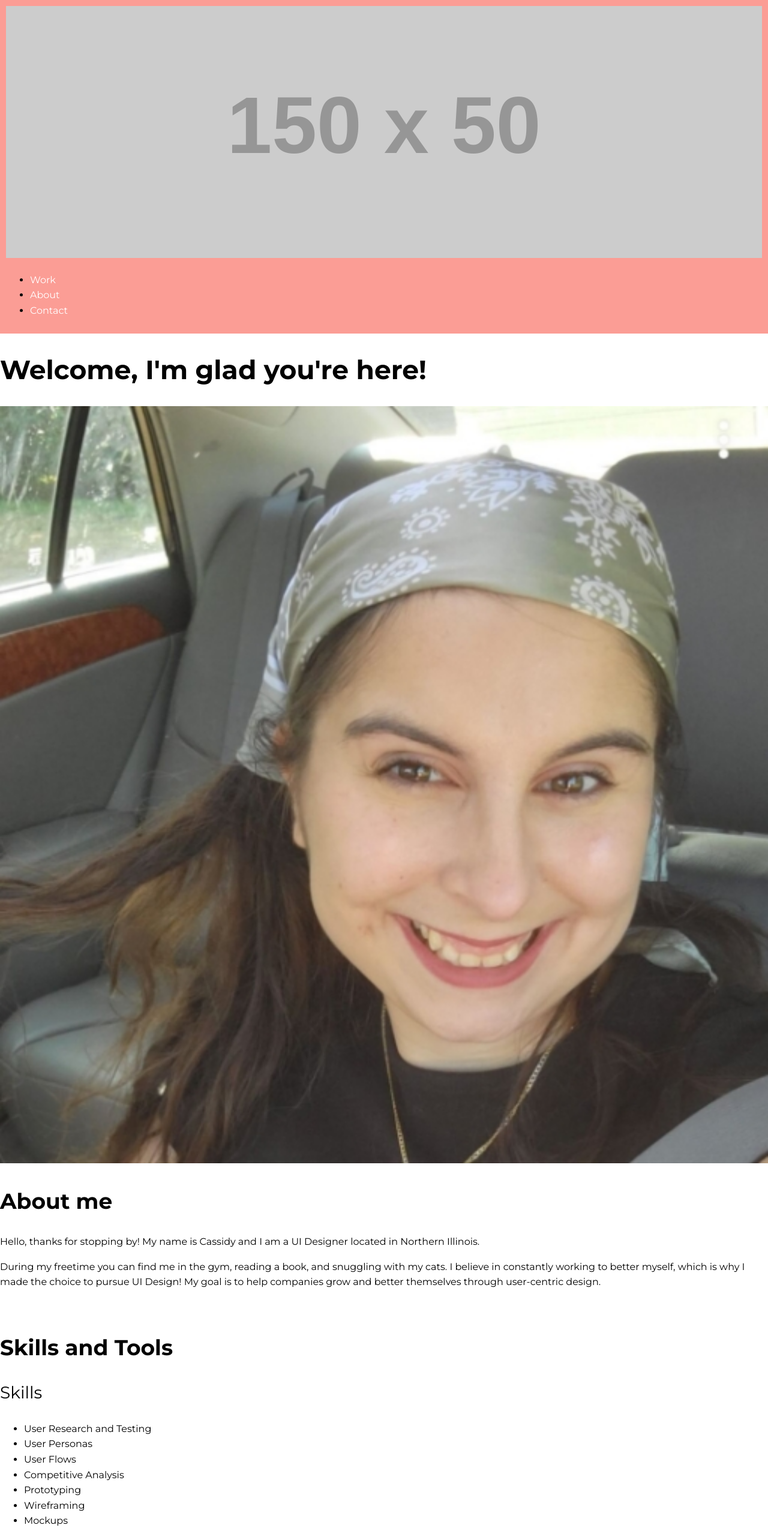
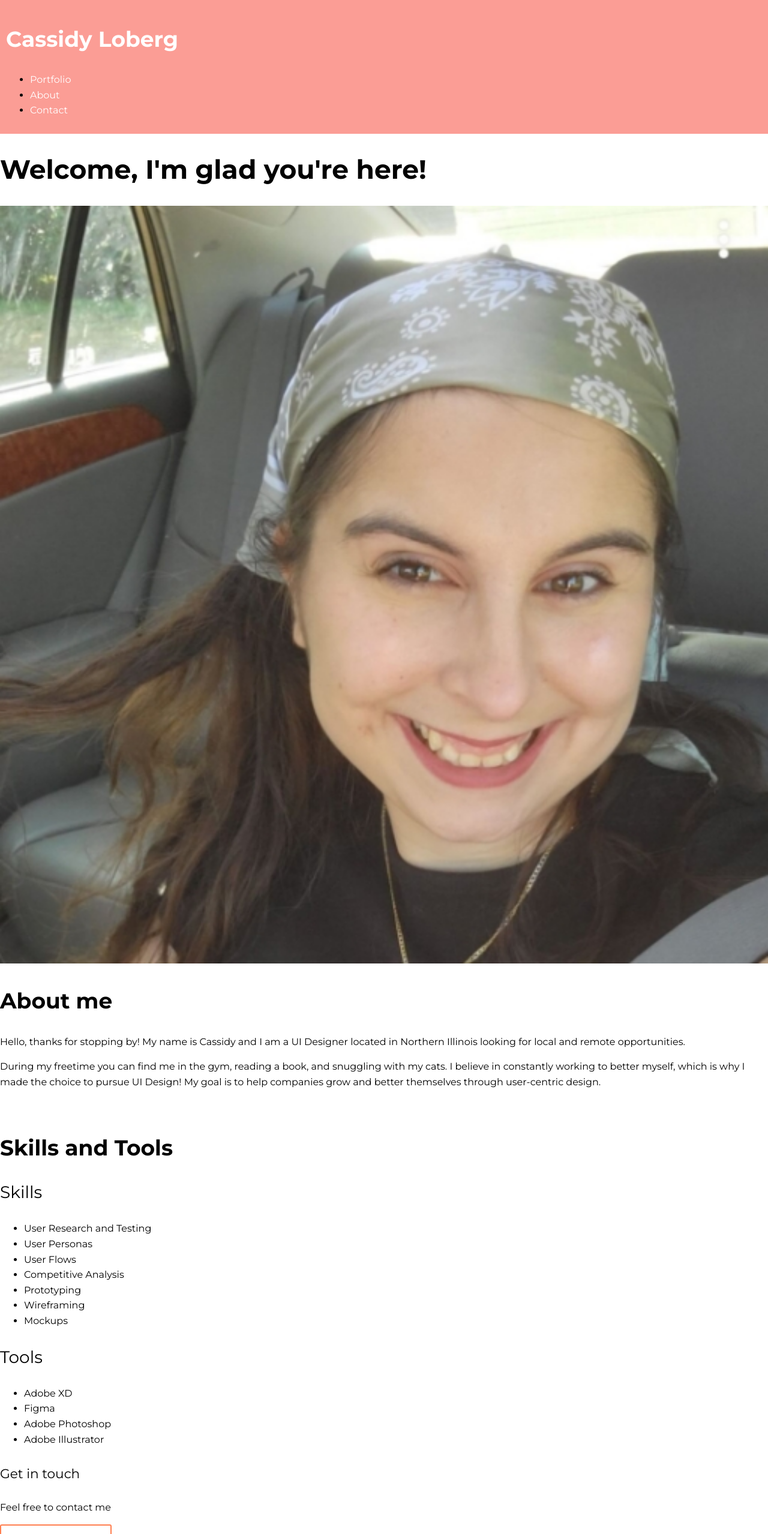
Before and after one commit to cassloberg/PortfoliosSite-CassidyL-, a plain HTML site: page About.html in a window 1280 px wide. Shown: the top 2557 px of the page at 60% size. Drawn offline with nearby package versions, Linux system fonts and the light colour scheme; placeholder pictures from the web are drawn by us.

Commit message:
layout changes
lines 3-15 added instructions
line 22/23 replace placeholder logo
line 25/26 gave list a class
added div ids
line 119 added contact button

```diff
--- a/About.html
+++ b/About.html
@@ -1,25 +1,29 @@
 <!DOCTYPE html>
 <html lang="en" dir="ltr">
-  <head>
+  <!-- add normalize below -->
   <link rel="stylesheet" type="text/css" href="https://cdnjs.cloudflare.com/ajax/libs/normalize/
   8.0.0/normalize.min.css">
+  <!-- add your style.css file below that's in the css directory -->
   <link rel="stylesheet" type="text/css" href="css/styles.css">
+  <!-- Links for font -->
   <link rel="preconnect" href="https://fonts.googleapis.com">
   <link rel="preconnect" href="https://fonts.gstatic.com" crossorigin>
   <link href="https://fonts.googleapis.com/css2?family=Montserrat:wght@400;500;600;700&display=swap"
+
   rel="stylesheet">
  <meta charset="utf-8">
+ <!-- instructions on how to control the page scaling and dimensions -->
 
    <meta name="viewport" content="width=device-width, initial-scale=1">
    <title>My Story</title>
   </head>
   <body>
     <header>
-      <div>
-        <img src="https://via.placeholder.com/150x50?text=my-cool-logo" alt="Cassidy Loberg">
+      <div class="container">
+        <a href="logo"><h2>Cassidy Loberg</h2></a>
         <nav>
-          <ul>
-            <li><a href="index.html">Work</a></li>
+          <ul class="navigation">
+            <li><a href="index.html">Portfolio</a></li>
             <li><a href="about.html">About</a></li>
             <li><a href="#contact">Contact</a></li>
           </ul>
@@ -29,8 +33,9 @@
     <div>
      <div>
       <main>
+        <div id="hero">
+          <div class="container">
         <h1>Welcome, I'm glad you're here!</h1>
-
      </div>
     </div>
     <div>
@@ -38,12 +43,14 @@
           <img src="img/profilepicture.jpg" alt="Profile picture">
         </picture>
     </div>
-    <div>
+    <div id="work">
+      <div class="container">
         <h2>About me</h2>
+        <div class="row">
         <p>
           Hello, thanks for stopping by!
           My name is Cassidy and I am a UI Designer
-          located in Northern Illinois.
+          located in Northern Illinois looking for local and remote opportunities.
        <div>
           During my freetime you can find me in the gym,
           reading a book, and snuggling with my cats. I
@@ -55,7 +62,6 @@
         </p>
         <a target="_blank" href="files/CassidyLobergResume.pdf">My resume</a>
       </div>
-    <div>
       <h2>Skills and Tools</h2>
      <div>
         <h3>Skills</h3>
@@ -99,17 +105,18 @@
             Adobe Illustrator
            </li>
         </ul>
-
+ <div class="row">
     </div>
 </main>
 
 
     <footer>
-      <div>
+      <div class="container">
         <h4>Get in touch</h4>
         <p>Feel free to contact me</p>
         <div>
-          <a href="mailto:cassloberg@gmail.com">Send me an email</a>
+          <!--contact button-->
+           <a href="cassloberg@gmail.com" class="button contact">Send me an email</a>
         </div>
         <div>
           <a href="LINKEDIN-URL" target="_blank">
```
Lines whose indentation alone changed are shown as unchanged.
